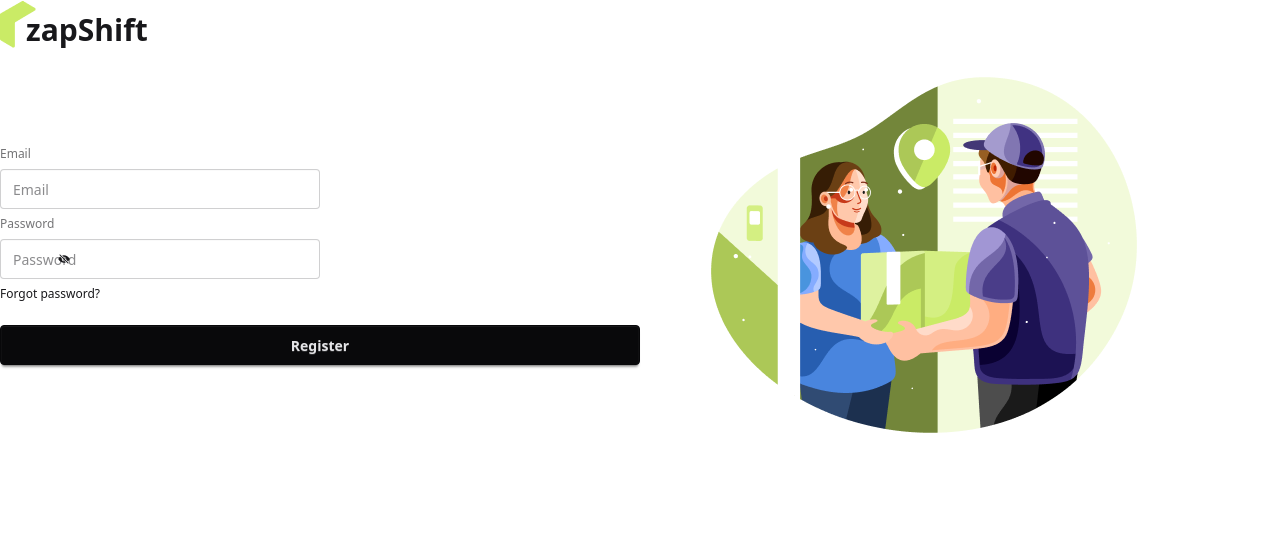
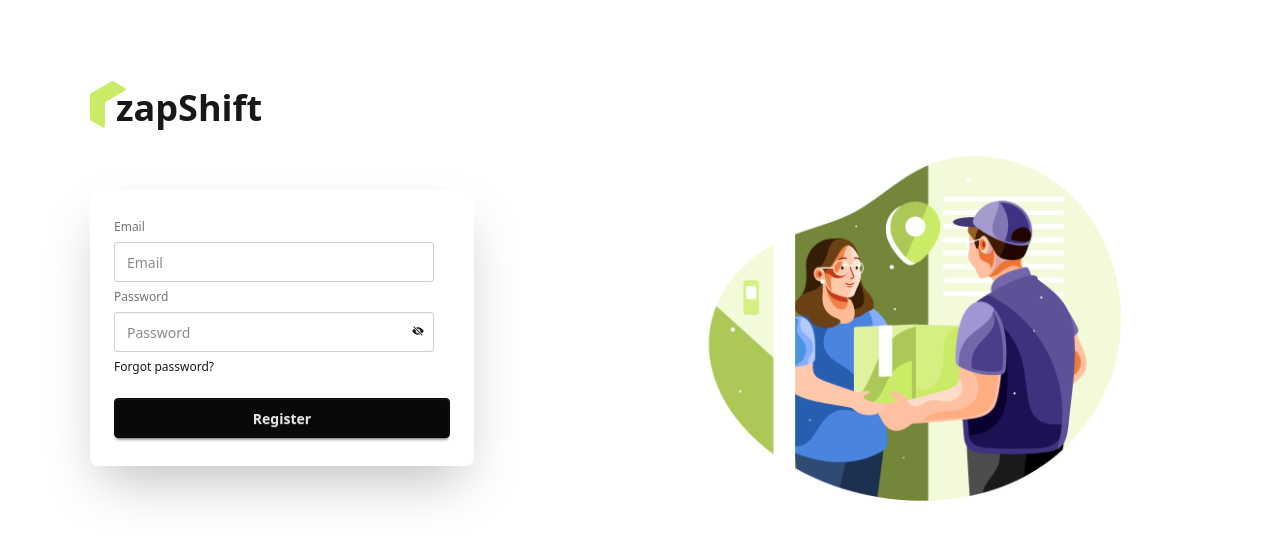
Before and after one commit to MuddacchirIT/my-assignment-11-client, a React app: page /register in a window 1280 px wide. Shown: the top 540 px of the page. Built offline with nearby package versions, Linux system fonts and the light colour scheme; the HTML template or start-up script is replaced by a standard one.

Commit message:
authContext

```diff
--- a/src/components/Logo.jsx
+++ b/src/components/Logo.jsx
@@ -3,7 +3,7 @@ const Logo = () => {
   return (
     <div className="flex items-end">
       <img src={mainLogo} alt="logo" />
-      <h3 className="text-3xl font-bold -ms-2.5">zapShift</h3>
+      <h3 className="text-4xl font-bold -ms-2.5">zapShift</h3>
     </div>
   );
 };
--- a/src/layouts/AuthLayout.jsx
+++ b/src/layouts/AuthLayout.jsx
@@ -3,7 +3,7 @@ import authImg from "../assets/authImage.png";
 import Logo from "../components/Logo";
 const AuthLayout = () => {
   return (
-    <div className="max-w-7xl mx-auto">
+    <div className="max-w-[1100px] mx-auto pt-20">
       <Logo></Logo>
       <div className="flex items-center">
         <div className="flex-1">
--- a/src/pages/Auth/Login.jsx
+++ b/src/pages/Auth/Login.jsx
@@ -1,4 +1,6 @@
 import { useForm } from "react-hook-form";
+import { FaEye } from "react-icons/fa";
+import { IoEyeOff } from "react-icons/io5";
 import useAuth from "../../hooks/useAuth";
 const Login = () => {
   const {
@@ -6,7 +8,7 @@ const Login = () => {
     handleSubmit,
     formState: { errors },
   } = useForm();
-  const { signInUser } = useAuth;
+  const { show, setShow, signInUser } = useAuth;
   const handleLogin = (data) => {
     console.log("form data", data);
     signInUser(data.email, data.password)
@@ -35,11 +37,17 @@ const Login = () => {
           {/* password field */}
           <label className="label">Password</label>
           <input
-            type="password"
+            type={show ? "text" : "password"}
             {...register("password", { required: true })}
             className="input"
             placeholder="Password"
           />
+          <span
+            onClick={() => setShow(!show)}
+            className="absolute right-[50px] top-[135px] cursor-pointer z-50"
+          >
+            {show ? <FaEye /> : <IoEyeOff />}
+          </span>
           {errors.password?.type === "required" && (
             <p className="text-red-500">
               Password must be 6 characters of longer.
--- a/src/pages/Auth/Register.jsx
+++ b/src/pages/Auth/Register.jsx
@@ -21,8 +21,8 @@ const Register = () => {
   };
 
   return (
-    <div>
-      <form onSubmit={handleSubmit(handleRegistration)}>
+    <div className="card bg-base-100 w-full max-w-sm shrink-0 shadow-2xl">
+      <form onSubmit={handleSubmit(handleRegistration)} className="card-body">
         <fieldset className="fieldset">
           <label className="label">Email</label>
           <input
@@ -49,7 +49,7 @@ const Register = () => {
           />
           <span
             onClick={() => setShow(!show)}
-            className="absolute right-[1210px] top-[253px] cursor-pointer z-50"
+            className="absolute right-[50px] top-[135px] cursor-pointer z-50"
           >
             {show ? <FaEye /> : <IoEyeOff />}
           </span>
```
